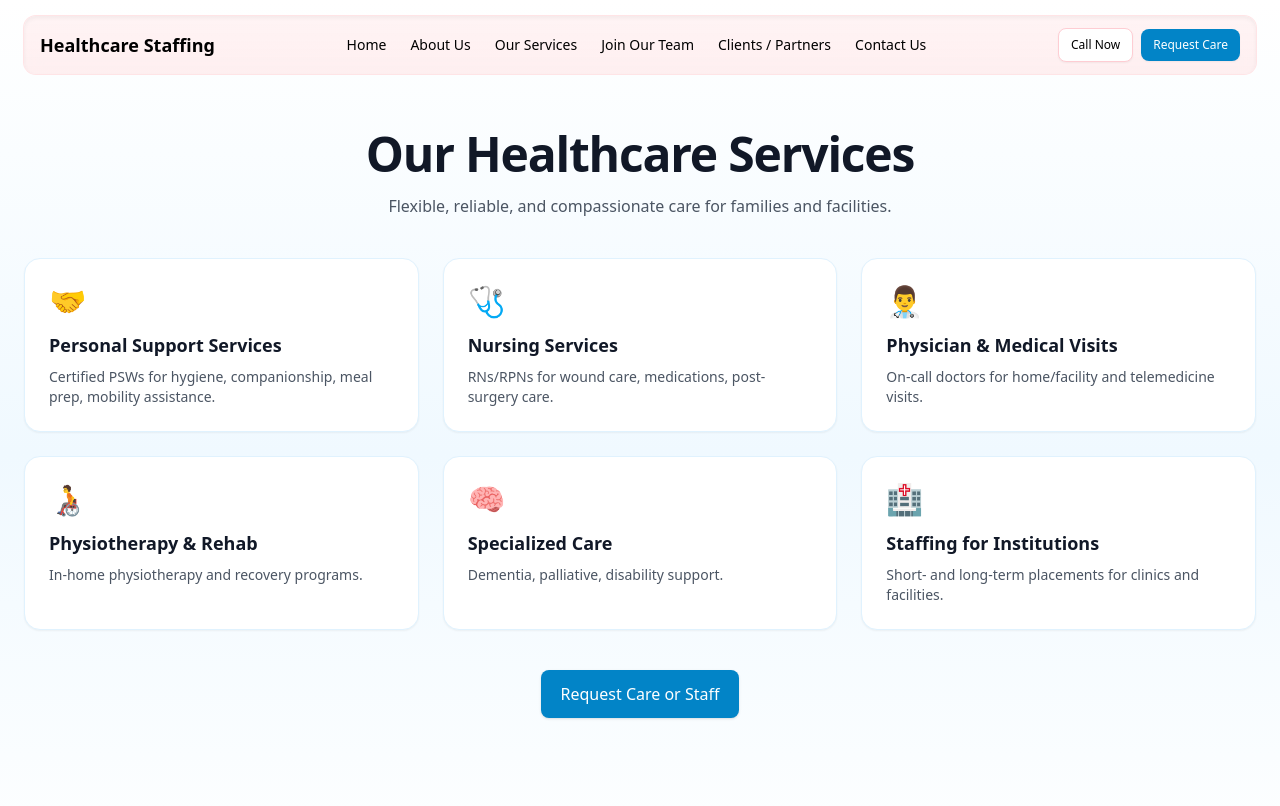
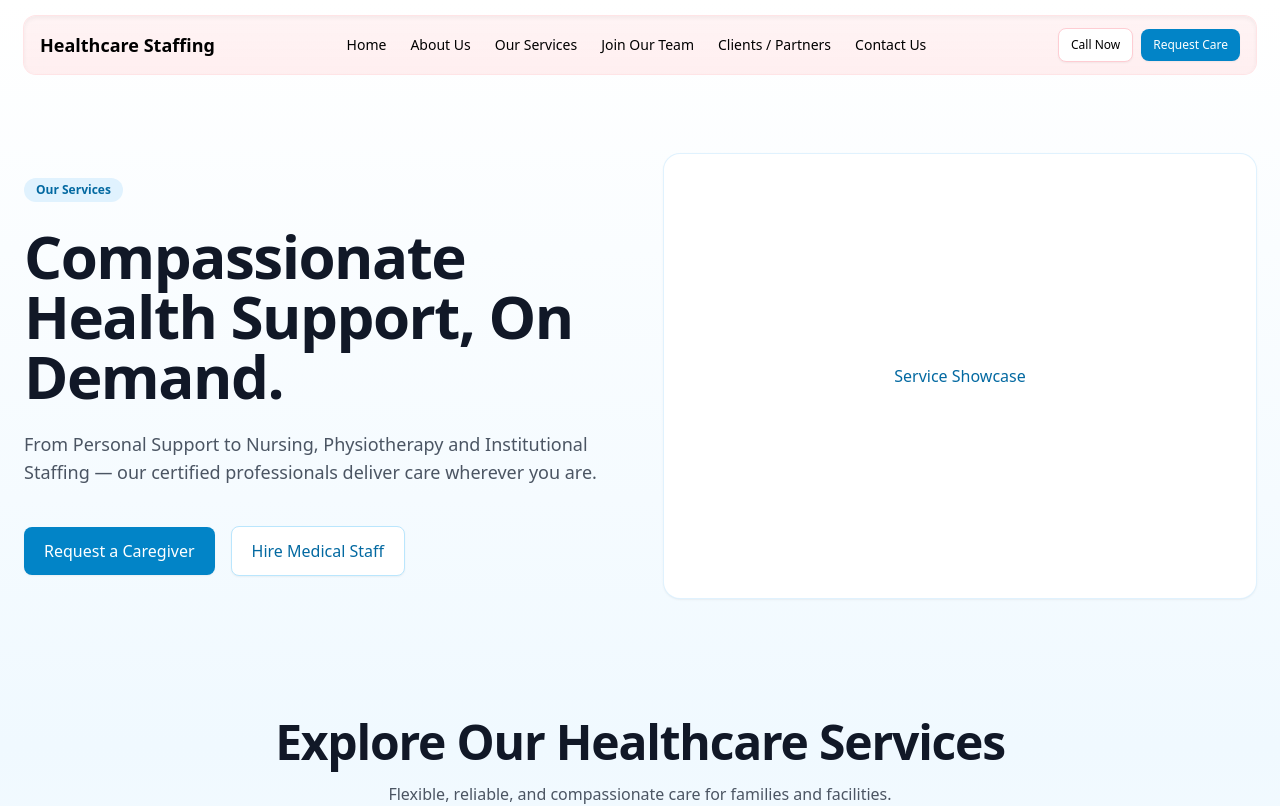
Before and after one commit to akinnirano/healthcare-app, a React (Vite) app in the folder frontend/: page /services in a window 1280 px wide. Shown: the top 806 px of the page. Built offline with nearby package versions, Linux system fonts and the light colour scheme; no server answers.

Commit message:
All files update 18

```diff
--- a/frontend/src/pages/Services.jsx
+++ b/frontend/src/pages/Services.jsx
@@ -22,9 +22,37 @@ export default function Services(){
         </div>
       </header>
 
+      {/* Hero banner (like Home) */}
+      <section className="relative overflow-hidden">
+        <div className="absolute inset-0 -z-10">
+          <div className="absolute -top-24 -right-24 h-56 w-56 sm:h-72 sm:w-72 rounded-full bg-sky-100 blur-3xl" />
+          <div className="absolute -bottom-24 -left-24 h-56 w-56 sm:h-72 sm:w-72 rounded-full bg-cyan-100 blur-3xl" />
+        </div>
+        <div className="mx-auto max-w-7xl px-4 sm:px-6 pt-12 sm:pt-16 pb-14 sm:pb-20">
+          <div className="grid items-center gap-8 sm:gap-12 sm:grid-cols-2">
+            <div className="mx-auto max-w-3xl text-center sm:text-left">
+              <span className="inline-block rounded-full bg-sky-100 px-3 py-1 text-xs font-semibold text-sky-700">Our Services</span>
+              <h1 className="mt-6 text-3xl sm:text-6xl font-extrabold tracking-tight text-gray-900">
+                Compassionate Health Support, On Demand.
+              </h1>
+              <p className="mt-6 text-base sm:text-lg leading-8 text-gray-600">
+                From Personal Support to Nursing, Physiotherapy and Institutional Staffing — our certified professionals deliver care wherever you are.
+              </p>
+              <div className="mt-8 sm:mt-10 flex flex-col sm:flex-row items-center justify-center sm:justify-start gap-3 sm:gap-4">
+                <a href="/contact" className="rounded-lg bg-sky-600 px-5 py-3 text-white shadow-sm transition hover:bg-sky-700 w-full sm:w-auto text-center">Request a Caregiver</a>
+                <a href="/practitioner/register" className="rounded-lg border border-sky-200 bg-white px-5 py-3 text-sky-700 shadow-sm transition hover:border-sky-300 w-full sm:w-auto text-center">Hire Medical Staff</a>
+              </div>
+            </div>
+            <div>
+              <div className="aspect-[4/3] w-full rounded-2xl bg-white ring-1 ring-sky-100 shadow flex items-center justify-center text-sky-700">Service Showcase</div>
+            </div>
+          </div>
+        </div>
+      </section>
+
       <section className="mx-auto max-w-7xl px-4 sm:px-6 pt-10 pb-12">
         <div className="mx-auto max-w-3xl text-center">
-          <h1 className="text-3xl sm:text-5xl font-extrabold tracking-tight text-gray-900">Our Healthcare Services</h1>
+          <h1 className="text-3xl sm:text-5xl font-extrabold tracking-tight text-gray-900">Explore Our Healthcare Services</h1>
           <p className="mt-4 text-gray-600">Flexible, reliable, and compassionate care for families and facilities.</p>
         </div>
         <div className="mt-10 grid gap-6 sm:grid-cols-2 lg:grid-cols-3">
```
